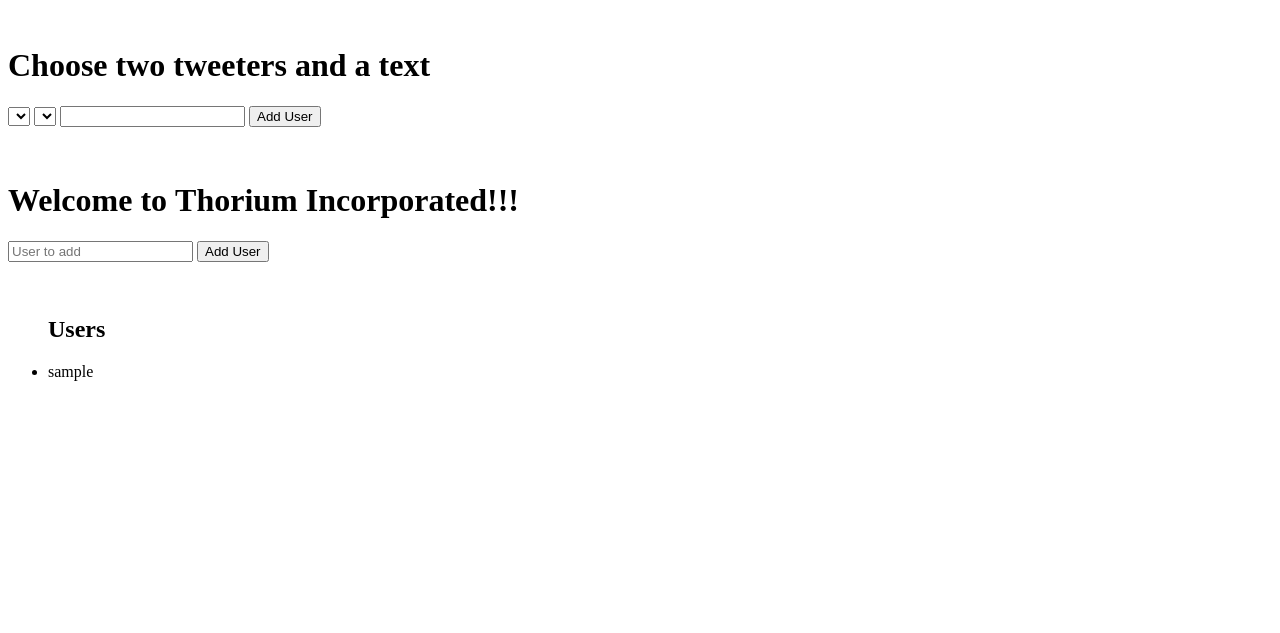
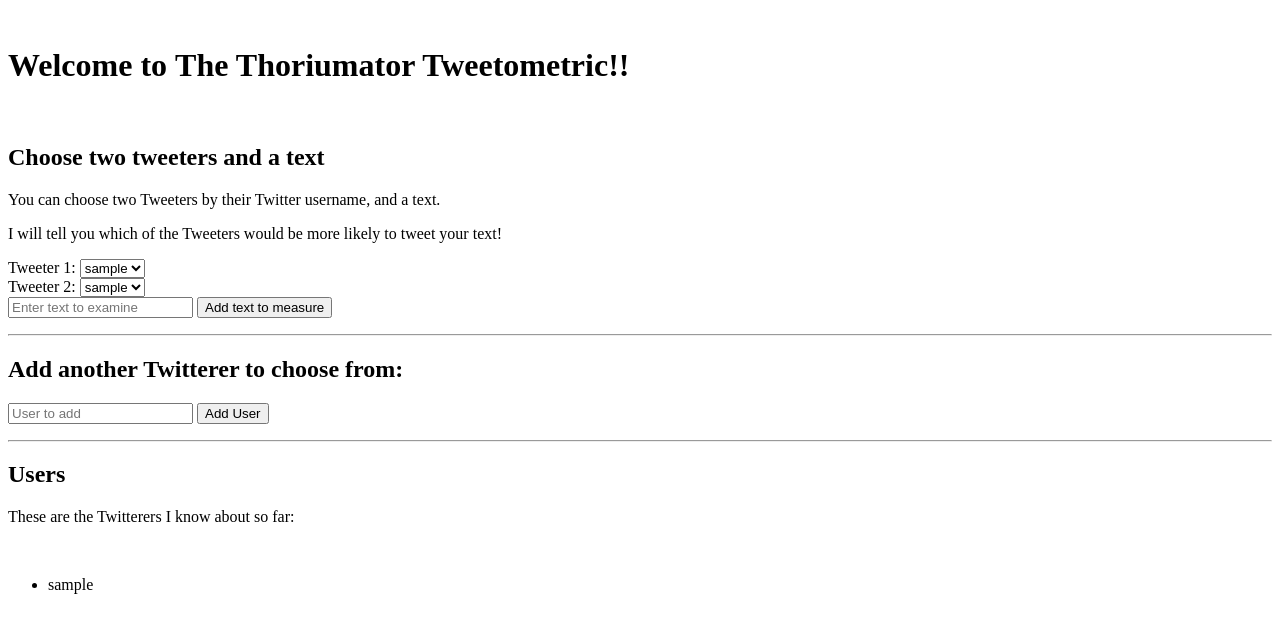
Before and after one commit to gptix/TwittOff, a Flask app: page / in a window 1280 px wide. Shown: the top 633 px of the page. Run offline with Flask 2, Linux system fonts and the light colour scheme; tables that the repository leaves empty hold one stand-in row (values such as "Sample post"); lists and menus that the app fills with data are empty.

Commit message:
Improve form lsyout with divs.

```diff
--- a/twittoff/app.py
+++ b/twittoff/app.py
@@ -20,7 +20,7 @@
     def root():
         DB.create_all()
         return render_template(
-            'base.html', title='Thorium Incorporated!', users=User.query.all())
+            'base.html', title='The Thoriumator Tweetometric', users=User.query.all())
 
 
     @app.route('/user', methods=['POST'])
--- a/twittoff/templates/base.html
+++ b/twittoff/templates/base.html
@@ -5,45 +5,54 @@
     <link rel="stylesheet" href="https://unpkg.com/picnic"/>
   </head>
   <body>
-
+       <h1>Welcome to {{title}}!!</h1>
 
   {% block content2 %}
-    <h1>Choose two tweeters and a text</h1>
+    <h2>Choose two tweeters and a text</h2>
+    <p>You can choose two Tweeters by their Twitter username, and a text.</p>
+    <p>I will tell you which of the Tweeters would be more likely to tweet your text!</p>
     <form  action="/choose">
-      <select name="username1">
+      <div>
+       Tweeter 1: <select name="username1">
+         {% for user in users %}
+          <option value="{{ user.username }}">{{ user.username }}</option>
+         {% endfor %}
+      </select>
+    </div>
+    <div>
+      Tweeter 2: <select name="username2">
         {% for user in users %}
-        <option value="{{user}}"{{user}}</option>
+        <option value="{{ user.username }}">{{ user.username }}</option>
         {% endfor %}
       </select>
-
-      <select name="username2">
-        {% for user in users %}
-        <option value="{{user}}"{{user}}</option>
-        {% endfor %}
-      </select>
-
-      <input type="text" name="text_to_measure" placeholder1="Enter text to examine">
-
-      <input type="submit" value="Add User">
+    </div>
+      <input type="text" name="text_to_measure" placeholder="Enter text to examine">
+      <input type="submit" value="Add text to measure">
     </form >
   {% endblock %}
-
+  <hr>
+<div>
 
   {% block content %}
-     <h1>Welcome to {{title}}!!</h1>
+  <h2>Add another Twitterer to choose from:</h2>
         <form action="/user" method="post">
          <input type="text" name="username" placeholder="User to add">
          <input type="submit" value="Add User">
         </form>
   {% endblock %}
 
-      <ul>
-        <h2>Users</h2>
+</div>
+<hr/>
+<div>
+
+  <h2>Users</h2>
+  <p>These are the Twitterers I know about so far:</p>
+          <ul>
         {% for user in users %}
         <li> {{ user.username }}</li>
         {% endfor %}
       </ul>
-
+</div>
 
   </body>
 </html>
```
